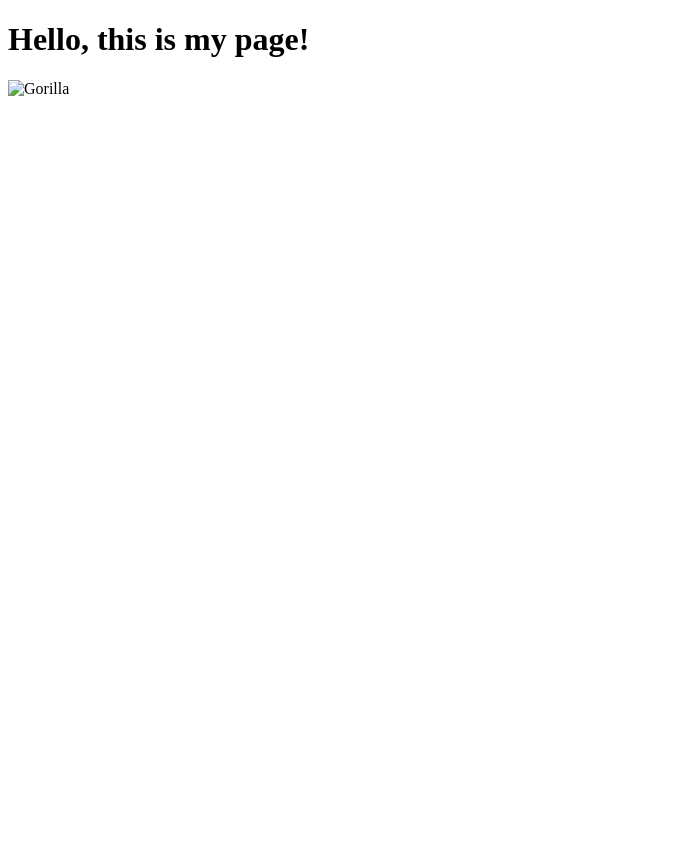
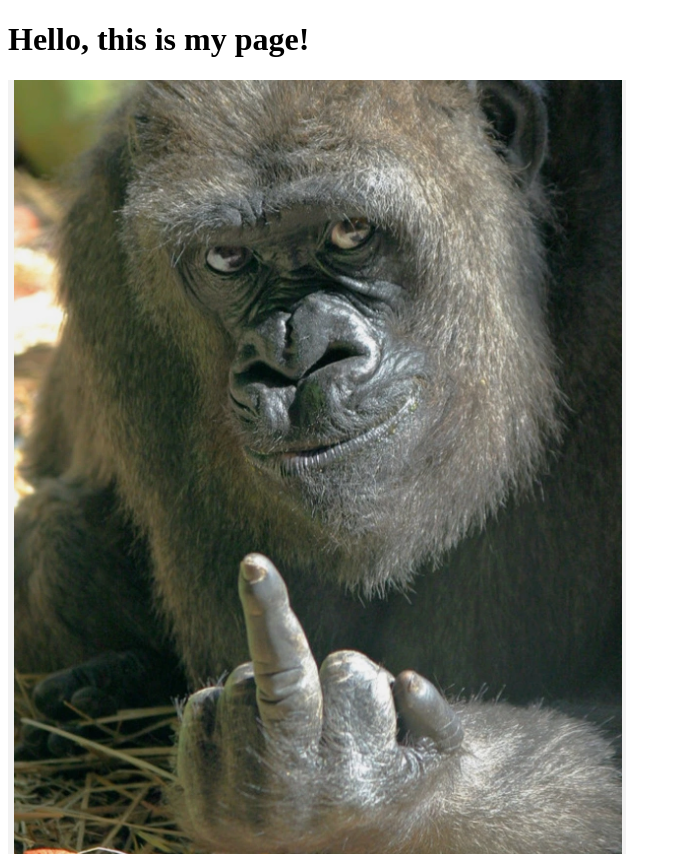
Before and after one commit to AbbasAbdishakour/QR-Site, a plain HTML site: page index.html in a window 1280 px wide. Shown: the whole page, without its empty margins (0-681 px from the left). Before the commit the page ends 800 px from the top, so only its background shows below. Drawn offline with Linux system fonts and the light colour scheme.

Commit message:
Fix image source path in index.html
Updated image source path for gorilla.png.

```diff
--- a/index.html
+++ b/index.html
@@ -8,7 +8,7 @@
 <body>
   <h1>Hello, this is my page!</h1>
 
-<img src="./images/gorilla.png" alt="Gorilla">
+<img src="./gorilla.png" alt="Gorilla">
 
 </body>
 </html>
```
